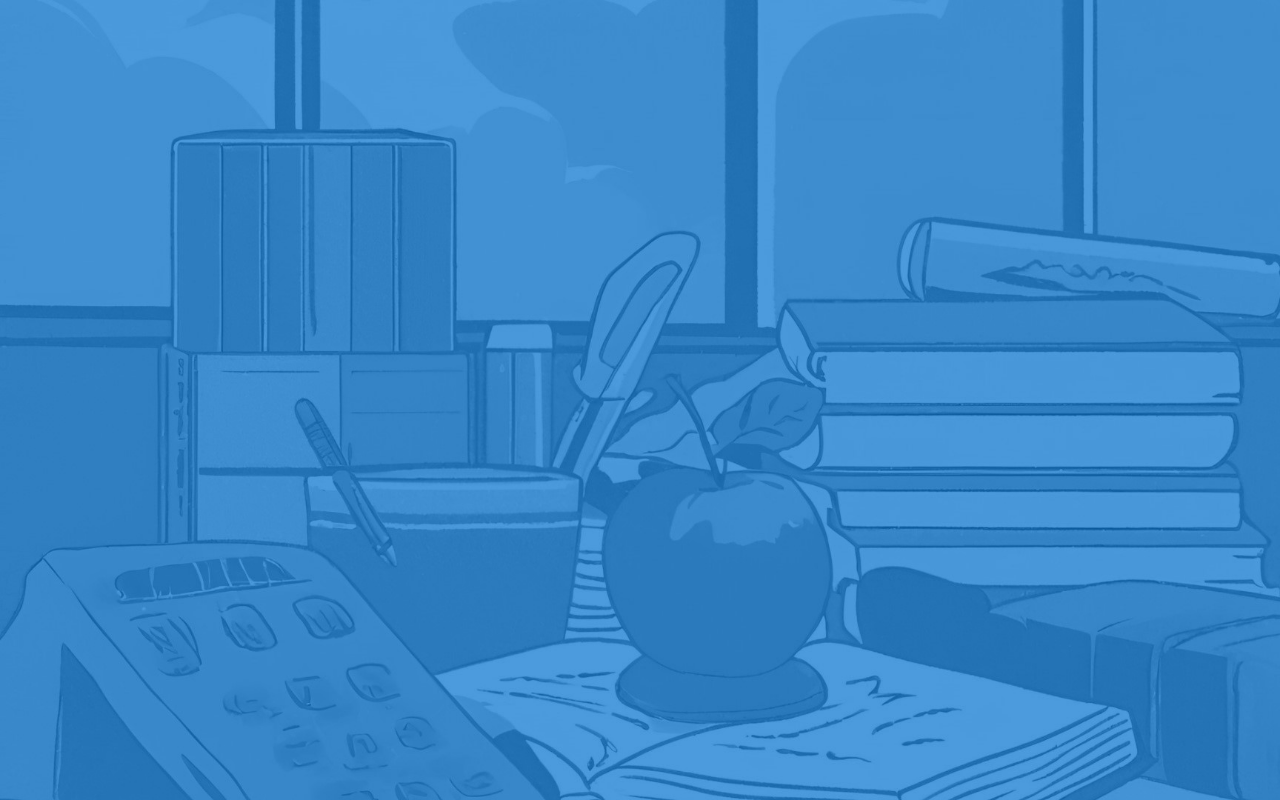
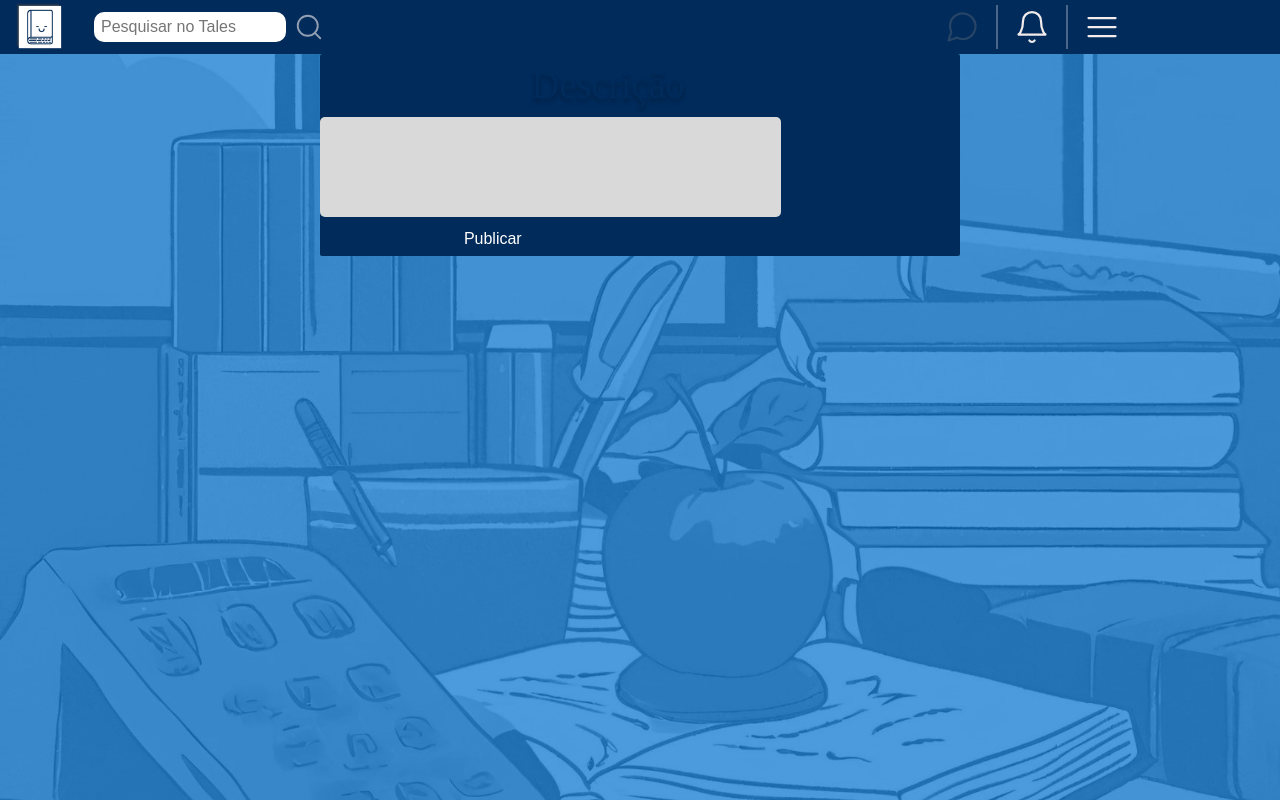
Before and after one commit to KyobaMuratsu/tales-app, a React (Create React App) app in the folder tales-app/: page /CreatePost in a window 1280 px wide. Before the commit this address had no page. Built offline with nearby package versions, Linux system fonts and the light colour scheme.

Commit message:
Correções e postpage

```diff
--- a/tales-app/package.json
+++ b/tales-app/package.json
@@ -2,7 +2,6 @@
   "name": "tales-app",
   "version": "0.1.0",
   "private": true,
-  "proxy": "http://localhost:8080/api/",
   "dependencies": {
     "@fortawesome/fontawesome-svg-core": "^6.4.2",
     "@fortawesome/free-solid-svg-icons": "^6.4.2",
--- a/tales-app/public/index.html
+++ b/tales-app/public/index.html
@@ -9,7 +9,7 @@
       name="description"
       content="Web site created using create-react-app"
     />
-    <link rel="apple-touch-icon" href="%PUBLIC_URL%/logo192.png" />
+    <link rel="apple-touch-icon" href="%PUBLIC_URL%/tales_logo2.png" />
     <!--
       manifest.json provides metadata used when your web app is installed on a
       user's mobile device or desktop. See https://developers.google.com/web/fundamentals/web-app-manifest/
@@ -24,7 +24,7 @@
       work correctly both with client-side routing and a non-root public URL.
       Learn how to configure a non-root public URL by running `npm run build`.
     -->
-    <title>React App</title>
+    <title>Tales</title>
   </head>
   <body>
     <noscript>You need to enable JavaScript to run this app.</noscript>
--- a/tales-app/src/App.jsx
+++ b/tales-app/src/App.jsx
@@ -4,9 +4,8 @@ import { BrowserRouter as Router, Routes, Route } from "react-router-dom";
 import Login from "./pages/Login";
 import Register from "./pages/Register";
 import Feed from "./pages/Feed";
+import CreatePost from "./pages/CreatePost";
 import RequireAuth from "./layout/Components/RequireAuth";
-
-import './style/App.css';
 
 function App() {
 
@@ -15,11 +14,8 @@ function App() {
           <Routes>
               <Route path="/" element={<Login/>}/>
               <Route path="/Register" element={<Register/>}/>
-
-              {/* Rotas protegidas */}
-              <Route element={<RequireAuth/>}>
-                <Route path="/Feed" element={<Feed/>}/>
-              </Route>
+              <Route path="/Feed" element={<Feed/>}/>
+              <Route path="/CreatePost" element={<CreatePost/>}/>
           </Routes>
         </Router>
       );
--- a/tales-app/src/layout/Components/HomeBar.jsx
+++ b/tales-app/src/layout/Components/HomeBar.jsx
@@ -8,6 +8,7 @@ import MenuIcon from '../../assets/menu.svg'
 import UserIcon from '../../assets/user.svg';
 import ConfigIcon from '../../assets/settings.svg';
 import LogoutIcon from '../../assets/log-out.svg';
+import { Link } from 'react-router-dom';
 
 
 import React, {useState, useEffect, useRef} from "react";
@@ -50,7 +51,9 @@ function HomeBar() {
     return(
     <div className="border">
         <div className="homebarLeft">
-        <img src={TalesIcon} alt="Logo" className="tales-icon"/>
+        <Link justify-content="center" className="titulo" to={'/Feed'}>
+            <img src={TalesIcon} alt="Logo" className="tales-icon"/>
+            </Link>
         <input type="text" alt="Barra de pesquisa" id="searchbar" className="searchbar" placeholder="Pesquisar no Tales"/>
         <img src={SearchIcon} alt="Search" className="search-icon"/>
         </div>
@@ -60,7 +63,7 @@ function HomeBar() {
 
         <div className="div-line"></div>
 
-        <img src={NotificationIcon} alt="Notification" className="notif-icon" onClick={()=>{setOpenNotif(!openNotif)}} ref={null}/>
+        <img src={NotificationIcon} alt="Notification" className="notif-icon" onClick={()=>{setOpenNotif(!openNotif); setOpenProf(false)}}/>
         <div className={`dropdown-menu ${openNotif? 'active' : 'inactive'}` }>
             <h3>Notificações<br/><span>Mantenha-se atualizado</span></h3>
             <ul>
@@ -70,13 +73,13 @@ function HomeBar() {
 
         <div className="div-line"></div>
 
-        <img src={MenuIcon} alt="Profile" className="menu-icon" onClick={()=>{setOpenProf(!openProf)}} ref={null}/>
+        <img src={MenuIcon} alt="Profile" className="menu-icon" onClick={()=>{setOpenProf(!openProf); setOpenNotif(false)}}/>
         <div className={`dropdown-menu2 ${openProf? 'active' : 'inactive'}`}>
             <h3>Menu<br/><span>Suas informações</span></h3>
             <ul>
-            <DropdownItemProfile img = {UserIcon} text = {"Meu perfil"}/>
-            <DropdownItemProfile img = {ConfigIcon} text = {"Configurações"}/>
-            <DropdownItemProfile img = {LogoutIcon} text = {"Logout"}/>
+                <DropdownItemProfile img = {UserIcon} text = {"Meu perfil"}/>
+                <DropdownItemProfile img = {ConfigIcon} text = {"Configurações"}/>
+                <DropdownItemProfile img = {LogoutIcon} text = {"Logout"}/>
             </ul>
         </div>
         </div>
--- a/tales-app/src/layout/Components/PostButton.jsx
+++ b/tales-app/src/layout/Components/PostButton.jsx
@@ -1,13 +1,15 @@
 import React from "react";
 import '../../style/PostButton.css';
 import Button from '../../assets/botao_publicacao.png';
-import TalesIcon from '../../assets/tales_logo_alt.png';
+import { Link } from "react-router-dom";
 
 function PostButton() {
     return(
-        <div className="post-border">
-        <img src={Button} className="post-button"/>
-        </div>
+        <Link to={'/CreatePost'}>
+            <div className="post-border">
+            <img src={Button} className="post-button"/>
+            </div>
+        </Link>
     );
 }
 
--- /dev/null
+++ b/tales-app/src/layout/User/CreatePost/CreatePost.jsx
@@ -0,0 +1,30 @@
+import '../../../style/CreatePost.css';
+import React, { useEffect, useRef, useState } from "react";
+import { Link, useLocation, useNavigate } from "react-router-dom";
+
+const handlePost = "";
+
+function CreatePost(){
+    return(
+        <main className="post-main">
+            <div className="post-container">
+                <form onSubmit={handlePost} className="post-form">
+                <h1 className="title">Descrição</h1>
+                    <input  type="text"
+                            name="Descrição"
+                            id="postDescription"
+                            className="post-textbox"
+                            required/>
+                <div className="space"></div>
+                    <button type="submit"
+                            name="Post"
+                            id="submit-post"
+                            className="login-button"
+                            value="Post">Publicar</button>
+                </form>
+            </div>
+        </main>
+    );
+}
+
+export default CreatePost
--- /dev/null
+++ b/tales-app/src/pages/CreatePost.jsx
@@ -0,0 +1,17 @@
+import React from "react";
+import HomeBar from "../layout/Components/HomeBar";
+import { GoogleOAuthProvider } from '@react-oauth/google'
+import PostCreation from "../layout/User/CreatePost/CreatePost";
+
+function CreatePost() {
+
+   return(
+        <>
+        <GoogleOAuthProvider clientId= "389698188235-6rjeapv7a0p3mquilchkavfb3283g8vo.apps.googleusercontent.com" >
+        <HomeBar></HomeBar>
+        <PostCreation></PostCreation>
+        </GoogleOAuthProvider>
+        </>
+)}
+
+export default CreatePost
--- /dev/null
+++ b/tales-app/src/style/CreatePost.css
@@ -0,0 +1,50 @@
+body{
+    background-image: url('../assets/background_tales.jpeg');
+    background-repeat: no-repeat;
+    background-size: cover;
+    background-attachment: fixed;
+}
+
+#root{
+    height: 100vh;
+    width: 100vw;
+    opacity: 1;
+}
+
+.post-main{
+    display: flex;
+    justify-content: center;
+    align-items: center;
+}
+
+.post-container {
+    height: 70%;
+    width: 50%;
+    border-radius: 2px;
+    background-color: #002B5B;
+    user-select: none;
+    display: flex;
+    flex-direction: column;
+    justify-content: center;
+}
+
+.post-text {
+    height: 16px;
+}
+
+.post-form{
+    min-height: 100%;
+    width: 90%;
+    gap: 8px;
+}
+
+.post-textbox{
+    background-color: #D9D9D9;
+    border-radius: 5px;
+    height: 100px;
+    width: 80%;
+    font-family: Arial, Helvetica, sans-serif;
+    align-content:flex-start;
+    text-indent: 7px;
+    transition: .4s;
+}
--- a/tales-app/src/style/HomeBar.css
+++ b/tales-app/src/style/HomeBar.css
@@ -114,6 +114,7 @@ body{
     width: 36px;
     height: 36px;
     transition: var(--speed);
+    cursor: pointer;
 }
 
 .notif-icon:hover{
@@ -131,6 +132,7 @@ body{
     width: 36px;
     height: 36px;
     transition: var(--speed);
+    cursor: pointer;
 }
 
 .menu-icon:hover{
@@ -150,6 +152,7 @@ body{
 }
 
 .h1{
+    color: grey;
     text-align: center;
     font-family: Arial, Helvetica, sans-serif;
     font-size: 0.9rem;
@@ -206,7 +209,7 @@ h3 span {
 .dropdown-menu.inactive{
     opacity: 0;
     visibility: hidden;
-    transform: translateY(-20px);
+    transform: translateY(-10px);
     transition: var(--speed) ease;
 }
 
@@ -216,8 +219,10 @@ h3 span {
     right: 54px;
     background-color: var(--vwhite);
     border-radius: 6px;
-    padding: 10px 20px;
+    padding: 0px 20px;
+    margin-top: 20px;
     width: 200px;
+    content: row;
 }
 
 .dropdown-menu2::before {
@@ -241,7 +246,7 @@ h3 span {
 .dropdown-menu2.inactive{
     opacity: 0;
     visibility: hidden;
-    transform: translateY(-20px);
+    transform: translateY(-10px);
     transition: var(--speed) ease;
 }
 
@@ -261,6 +266,7 @@ h3 span {
     display: flex;
     margin: 10px auto;
     transition: var(--speed);
+    cursor: pointer;
 }
 
 .dropdownItemNotification:hover {
@@ -286,6 +292,7 @@ h3 span {
     display: flex;
     margin: 4px auto;
     transition: var(--speed);
+    cursor: pointer;
 }
 
 .dropdownItemProfile:hover {
@@ -298,10 +305,12 @@ h3 span {
     max-height: 35px;
     margin-right: 2px;
     transition: 0.5s;
+    margin-top: -5px;
 }
 
 .dropdownItemProfile a {
     max-width: 100px;
-    margin-left: 10px;
+    margin-left: 20px;
+    margin-top: 5px;
     transition: 0.5s;
 }
--- a/tales-app/src/style/Login.css
+++ b/tales-app/src/style/Login.css
@@ -90,14 +90,6 @@ body{
     transition: .4s;
 }
 
-.textbox:hover{
-    background-color: #D9D9D9;
-    border-radius: 5px;
-    height: 30px;
-    width: 90%;
-    align-content: center;
-}
-
 .textbox:focus{
     background-color: #D9D9D9;
     border-radius: 5px;
--- a/tales-app/src/style/PostButton.css
+++ b/tales-app/src/style/PostButton.css
@@ -13,7 +13,7 @@ body{
 .post-border{
     background-color: transparent;
     position: fixed;
-    bottom: 3rem;
+    bottom: 5rem;
     display: flex;
     justify-content: right;
     align-items: right;
@@ -28,4 +28,11 @@ body{
     width: 100px;
     height: 100px;
     position: sticky;
+    transition: var(--speed);
 }
+
+.post-button:hover{
+    width: 120px;
+    height: 120px;
+    transition: var(--speed);
+}
```
Also changed, not shown: tales-app/public/tales_logo2.png (renamed from tales-app/src/assets/tales_logo2.png), tales-app/src/style/App.css (deleted).
